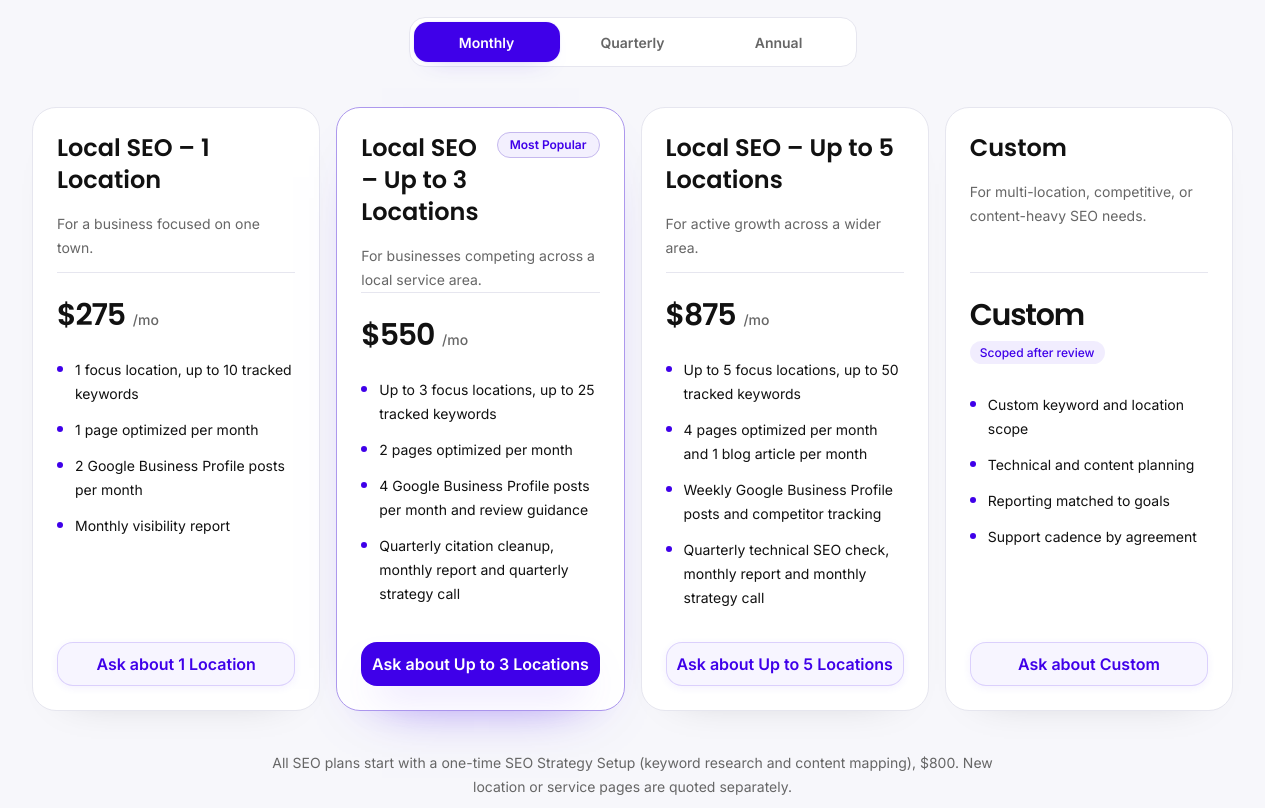
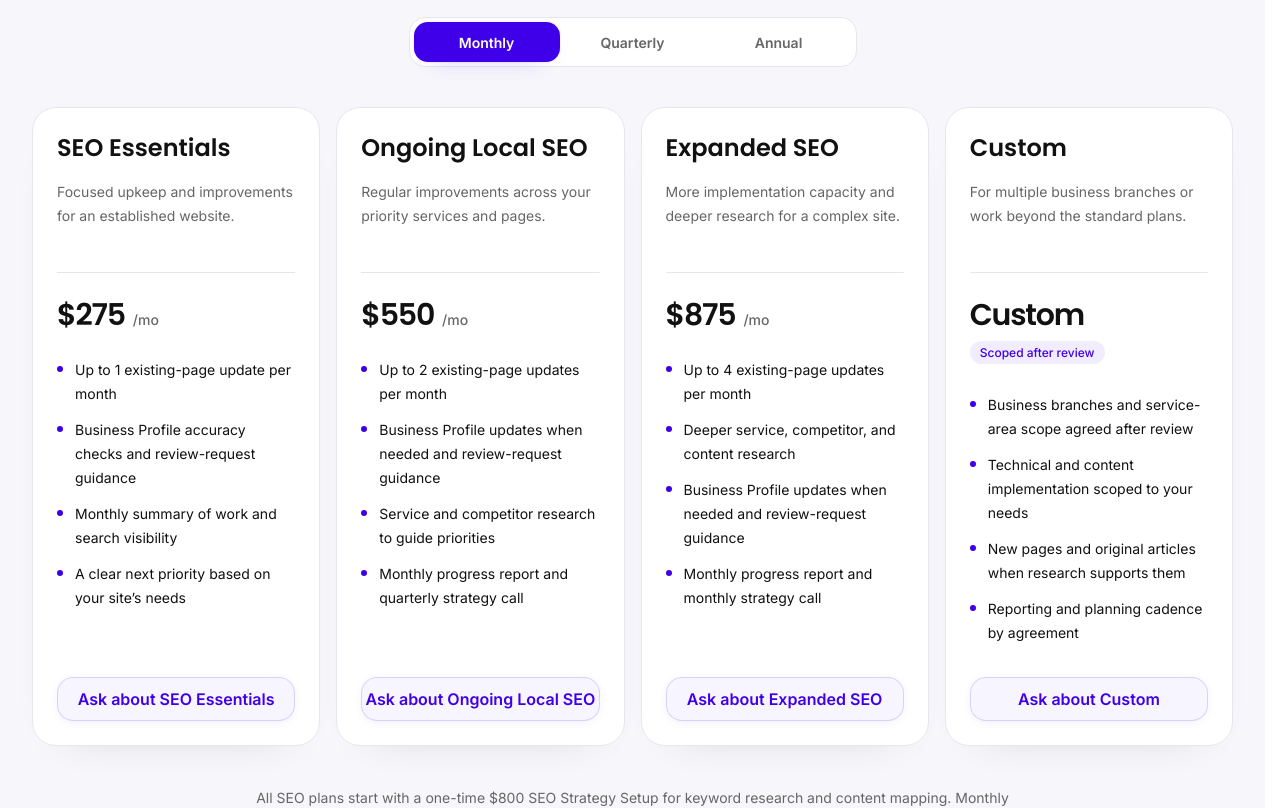
Before and after one commit to pixelverse-studios/pvs-site, a Next.js app: page /services/seo in a window 1280 px wide. Shown: the part 1700-2508 px from the top of the page. Built offline with nearby package versions, Linux system fonts and the light colour scheme; no server answers.

Commit message:
refine(seo): package ongoing work by scope instead of target towns

```diff
--- a/app/docs/seo/page.tsx
+++ b/app/docs/seo/page.tsx
@@ -41,6 +41,7 @@ const updates = [
     date: '2026-11-04',
     items: [
       'Prepared rendering, service-area markup, attribution, and existing SEO/contact page improvements.',
+      'Reframed SEO packages around ongoing work, with existing-page allowances and consistent pricing FAQs on the homepage and SEO service page.',
       'Retained the existing URL inventory; the CSV is generated from the current sitemap.',
     ],
     notes:
--- a/app/services/seo/page.tsx
+++ b/app/services/seo/page.tsx
@@ -101,8 +101,8 @@ export default function SEOServicesPage() {
         title="Know what your SEO engagement covers."
         intro="Recurring SEO is a fit when you have an existing website, a defined service area, and the ability to respond to new inquiries. The right scope depends on the work your site needs and the customers you can serve, not simply how many keywords you want to track."
         bullets={[
-          'Compare the pages optimized, business-profile work, and reporting cadence included in each package.',
-          'Distinguish work included in the monthly plan from recommendations that require a separate project. New service or location pages are quoted separately.',
+          'Compare the existing-page update allowance, research, business-profile work, and planning cadence included in each package.',
+          'Use the agreed monthly allowance for the most useful existing-page updates. New pages, original articles, major technical fixes, and additional Business Profiles are scoped separately.',
           'Use the initial review to agree which services and locations matter, what counts as a useful inquiry, and who will provide access and approve changes.',
         ]}
         closing="The one-time SEO Strategy Setup covers keyword research and content mapping. We review the site before recommending a plan; a larger package is not automatically the right choice."
--- a/data/seo-content.ts
+++ b/data/seo-content.ts
@@ -135,65 +135,64 @@ export const seoContent: SeoContentData = {
     eyebrow: 'Recurring SEO Packages',
     title: 'Start with the level of support your market actually needs.',
     intro:
-      'These packages are focused on recurring SEO support: keywords, locations, visibility checks, practical recommendations, and reporting. We keep the scope clear so the first conversation can focus on fit.',
+      'Choose the level of ongoing work your site needs. Every plan includes monthly search visibility and technical checks, Business Profile accuracy checks, and review-request guidance. We agree on priority services, service areas, and page updates during setup.',
     packages: [
       {
-        name: 'Local SEO \u2013 1 Location',
-        shortName: '1 Location',
+        name: 'SEO Essentials',
+        shortName: 'SEO Essentials',
         monthlyPrice: seoPackageMonthlyPrices.oneLocation,
-        description: 'For a business focused on one town.',
+        description: 'Focused upkeep and improvements for an established website.',
         highlights: [
-          '1 focus location, up to 10 tracked keywords',
-          '1 page optimized per month',
-          '2 Google Business Profile posts per month',
-          'Monthly visibility report',
+          'Up to 1 existing-page update per month',
+          'Business Profile accuracy checks and review-request guidance',
+          'Monthly summary of work and search visibility',
+          'A clear next priority based on your site\u2019s needs',
         ],
       },
       {
-        name: 'Local SEO \u2013 Up to 3 Locations',
-        shortName: 'Up to 3 Locations',
-        featured: true,
+        name: 'Ongoing Local SEO',
+        shortName: 'Ongoing Local SEO',
         monthlyPrice: seoPackageMonthlyPrices.threeLocations,
-        description: 'For businesses competing across a local service area.',
+        description: 'Regular improvements across your priority services and pages.',
         highlights: [
-          'Up to 3 focus locations, up to 25 tracked keywords',
-          '2 pages optimized per month',
-          '4 Google Business Profile posts per month and review guidance',
-          'Quarterly citation cleanup, monthly report and quarterly strategy call',
+          'Up to 2 existing-page updates per month',
+          'Business Profile updates when needed and review-request guidance',
+          'Service and competitor research to guide priorities',
+          'Monthly progress report and quarterly strategy call',
         ],
       },
       {
-        name: 'Local SEO \u2013 Up to 5 Locations',
-        shortName: 'Up to 5 Locations',
+        name: 'Expanded SEO',
+        shortName: 'Expanded SEO',
         monthlyPrice: seoPackageMonthlyPrices.fiveLocations,
-        description: 'For active growth across a wider area.',
+        description: 'More implementation capacity and deeper research for a complex site.',
         highlights: [
-          'Up to 5 focus locations, up to 50 tracked keywords',
-          '4 pages optimized per month and 1 blog article per month',
-          'Weekly Google Business Profile posts and competitor tracking',
-          'Quarterly technical SEO check, monthly report and monthly strategy call',
+          'Up to 4 existing-page updates per month',
+          'Deeper service, competitor, and content research',
+          'Business Profile updates when needed and review-request guidance',
+          'Monthly progress report and monthly strategy call',
         ],
       },
       {
         name: 'Custom',
         shortName: 'Custom',
         monthlyPrice: null,
-        description: 'For multi-location, competitive, or content-heavy SEO needs.',
+        description: 'For multiple business branches or work beyond the standard plans.',
         highlights: [
-          'Custom keyword and location scope',
-          'Technical and content planning',
-          'Reporting matched to goals',
-          'Support cadence by agreement',
+          'Business branches and service-area scope agreed after review',
+          'Technical and content implementation scoped to your needs',
+          'New pages and original articles when research supports them',
+          'Reporting and planning cadence by agreement',
         ],
         note: 'Scoped after review',
       },
     ],
-    footnote: `All SEO plans start with a one-time SEO Strategy Setup (keyword research and content mapping), ${formatStartingPrice(seoStrategySetupPrice)}. New location or service pages are quoted separately.`,
+    footnote: `All SEO plans start with a one-time ${formatStartingPrice(seoStrategySetupPrice)} SEO Strategy Setup for keyword research and content mapping. Monthly page allowances cover agreed updates to existing copy, metadata, and internal links. We select work by priority; articles and posts are recommended when useful. New pages, original articles, major technical fixes, and additional Business Profiles are scoped and quoted separately. Reports include inquiry data where reliable tracking is available.`,
   },
   faq: [
     {
       question: 'How much does local SEO cost?',
-      answer: `Our recurring local SEO packages start at ${formatMonthlyStartingPrice(seoPackageMonthlyPrices.oneLocation)} for one focus location, ${formatMonthlyStartingPrice(seoPackageMonthlyPrices.threeLocations)} for up to 3 locations, and ${formatMonthlyStartingPrice(seoPackageMonthlyPrices.fiveLocations)} for up to 5 locations. Every plan starts with a one-time ${formatStartingPrice(seoStrategySetupPrice)} SEO Strategy Setup for keyword research and content mapping. We evaluate the site first so we can recommend the level of recurring support that actually fits the business.`,
+      answer: `SEO Essentials starts at ${formatMonthlyStartingPrice(seoPackageMonthlyPrices.oneLocation)}, Ongoing Local SEO at ${formatMonthlyStartingPrice(seoPackageMonthlyPrices.threeLocations)}, and Expanded SEO at ${formatMonthlyStartingPrice(seoPackageMonthlyPrices.fiveLocations)}. Plans differ by the amount of ongoing page work, research, and planning included. Every plan starts with a one-time ${formatStartingPrice(seoStrategySetupPrice)} SEO Strategy Setup for keyword research and content mapping. We agree on priority services and geographic scope after reviewing the site; multiple business branches and work beyond the standard allowances are scoped separately.`,
       link: { label: 'Share your situation', href: '/contact/details' },
     },
     {
```
Also changed, not shown: data/homepage-faq.ts (+5 -2 lines), 4 other files (tests, documents, lock files or other folders).
